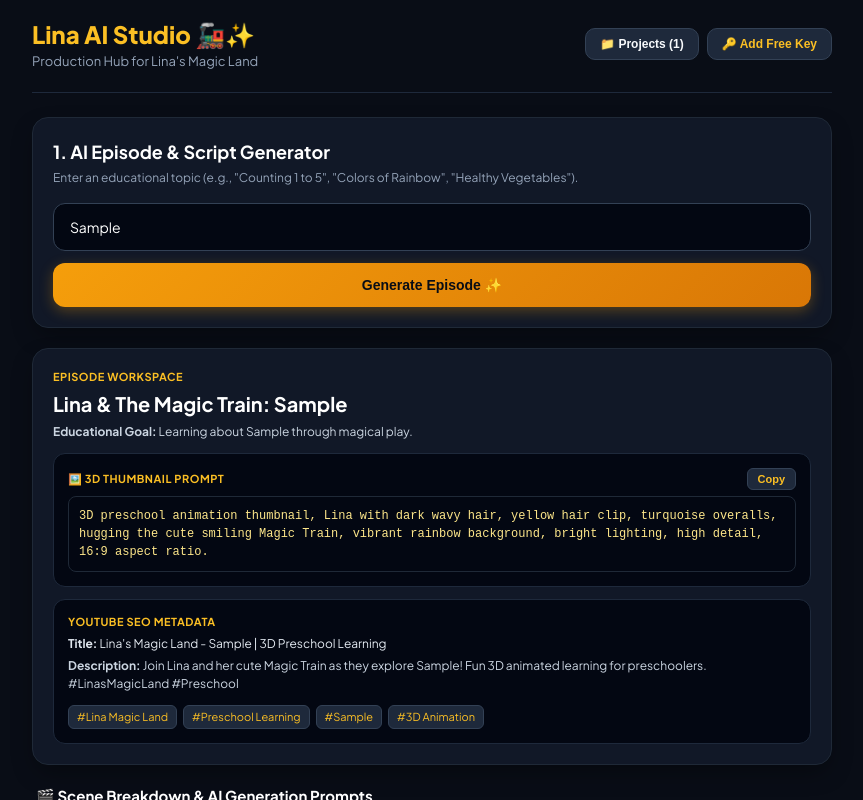
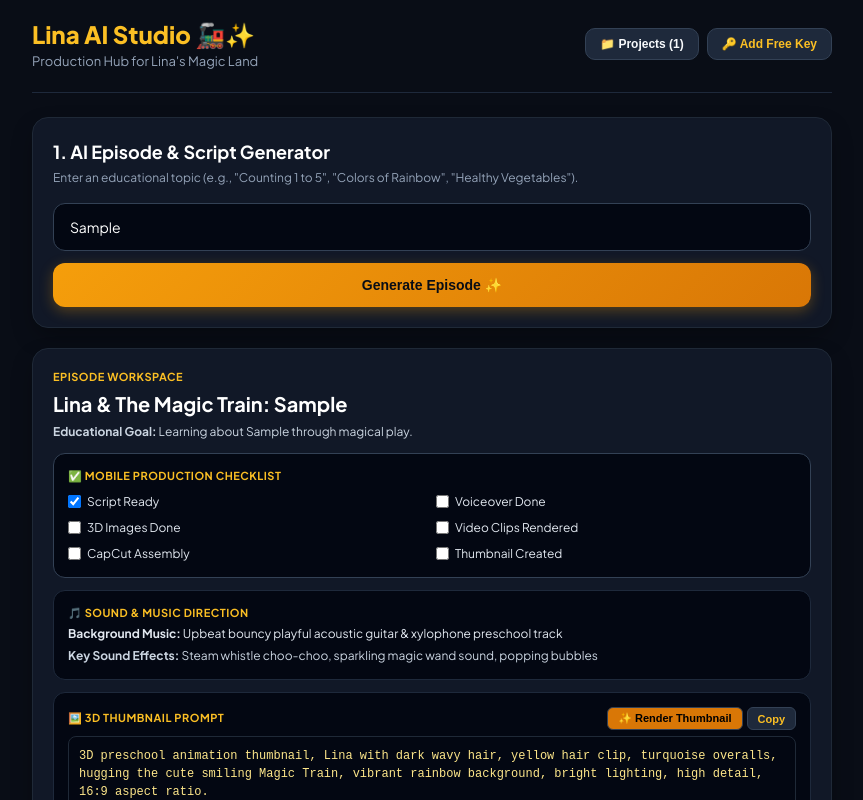
Before and after one commit to Strano98/lina-ai-studio, a Next.js app: page / in a window 1280 px wide. Both pictures are taken after typing "Sample" into the empty fields and a click on the button "Generate Episode ✨". Shown: the top 800 px of the page, without its empty margins (208-1071 px from the left). Built offline with nearby package versions, Linux system fonts and the light colour scheme.

Commit message:
Update page.tsx

```diff
--- a/app/page.tsx
+++ b/app/page.tsx
@@ -18,6 +18,19 @@ export default function StudioDashboard() {
   const [showSaved, setShowSaved] = useState(false);
   const [error, setError] = useState('');
   const [copiedId, setCopiedId] = useState<string | null>(null);
+  const [renderedImages, setRenderedImages] = useState<{ [key: string]: string }>({});
+  const [renderingIndex, setRenderingIndex] = useState<string | null>(null);
+
+  // Production Checklist State
+  const [checklist, setChecklist] = useState({
+    script: true,
+    voiceover: false,
+    images: false,
+    videoClips: false,
+    editing: false,
+    thumbnail: false,
+    uploaded: false
+  });
 
   useEffect(() => {
     const savedKey = localStorage.getItem('LINA_GEMINI_API_KEY');
@@ -62,6 +75,30 @@ export default function StudioDashboard() {
     localStorage.setItem('LINA_SAVED_PROJECTS', JSON.stringify(updated));
   };
 
+  const toggleChecklistItem = (key: keyof typeof checklist) => {
+    setChecklist((prev) => ({ ...prev, [key]: !prev[key] }));
+  };
+
+  const renderFreeImage = (promptText: string, id: string) => {
+    setRenderingIndex(id);
+    // Pollinations AI - 100% Free image generation engine
+    const encodedPrompt = encodeURIComponent(
+      `${promptText}, 3d preschool animation, 8k render, linear lighting, highly detailed`
+    );
+    const imageUrl = `https://image.pollinations.ai/prompt/${encodedPrompt}?width=1280&height=720&nologo=true&seed=${Math.floor(Math.random() * 1000)}`;
+
+    const img = new Image();
+    img.src = imageUrl;
+    img.onload = () => {
+      setRenderedImages((prev) => ({ ...prev, [id]: imageUrl }));
+      setRenderingIndex(null);
+    };
+    img.onerror = () => {
+      setRenderingIndex(null);
+      alert('Error rendering image. Please try again.');
+    };
+  };
+
   const generateProductionPlan = async () => {
     if (!topic.trim()) {
       setError('Please enter a video topic or lesson concept.');
@@ -71,6 +108,16 @@ export default function StudioDashboard() {
     setLoading(true);
     setError('');
     setGeneratedScript(null);
+    setRenderedImages({});
+    setChecklist({
+      script: true,
+      voiceover: false,
+      images: false,
+      videoClips: false,
+      editing: false,
+      thumbnail: false,
+      uploaded: false
+    });
 
     const systemPrompt = `
 You are the lead showrunner for "Lina's Magic Land", a 3D animated educational YouTube series for preschoolers.
@@ -88,10 +135,15 @@ Return ONLY valid JSON matching this exact structure:
     "description": "Engaging description with hashtags",
     "tags": ["Lina Magic Land", "Preschool Learning", "3D Animation", "Educational Video"]
   },
+  "audioPlan": {
+    "bgMusic": "Upbeat cheerful orchestral preschool melody with xylophone and bells",
+    "overallSFX": "Train whistle, magic sparkle chimes, happy giggles"
+  },
   "scenes": [
     {
       "sceneNumber": 1,
       "narration": "Voiceover narrative or Lina/Train dialogue",
+      "sfx": "Train steam whistle choo-choo and magical chime",
       "imagePrompt": "Detailed 3D prompt for image generator including Lina and Magic Train visual consistency",
       "videoPrompt": "Motion description for AI video generator (Runway/Luma style)"
     }
@@ -111,16 +163,22 @@ Return ONLY valid JSON matching this exact structure:
               description: `Join Lina and her cute Magic Train as they explore ${topic}! Fun 3D animated learning for preschoolers. #LinasMagicLand #Preschool`,
               tags: ['Lina Magic Land', 'Preschool Learning', topic, '3D Animation']
             },
+            audioPlan: {
+              bgMusic: "Upbeat bouncy playful acoustic guitar & xylophone preschool track",
+              overallSFX: "Steam whistle choo-choo, sparkling magic wand sound, popping bubbles"
+            },
             scenes: [
               {
                 sceneNumber: 1,
                 narration: "Hello friends! Welcome to Lina's Magic Land! Look, the Magic Train is here!",
+                sfx: "Cheerful train steam whistle 'choo-choo!' and sparkling magic sound",
                 imagePrompt: `3D preschool animation shot of Lina, a 5-year-old girl with wavy dark-brown hair, yellow hair clip, turquoise overalls, waving excitedly next to a colorful friendly Magic Train with glowing wheels, wide angle, bright sunny magical garden, 16:9 aspect ratio.`,
                 videoPrompt: "Lina waves cheerfully as the Magic Train rolls up slowly with puffing star-shaped steam, smooth 3D animation, 8 seconds."
               },
               {
                 sceneNumber: 2,
                 narration: `Today we are going on a journey to learn all about ${topic}! Choo choo!`,
+                sfx: "Train rolling on tracks sound with happy xylophone chime",
                 imagePrompt: `3D preschool animation, Lina riding inside the cheerful open carriage of the Magic Train, pointing happily towards a colorful landscape showing ${topic}, cinematic lighting, 16:9 aspect ratio.`,
                 videoPrompt: "Camera pans alongside the Magic Train moving through a vibrant rainbow track, Lina giggling and clapping, 8 seconds."
               }
@@ -252,7 +310,7 @@ Return ONLY valid JSON matching this exact structure:
         {/* Generated Episode Output */}
         {generatedScript && (
           <div>
-            {/* Overview */}
+            {/* Episode Overview & Audio Plan */}
             <div className="card">
               <span className="label" style={{ color: '#fbbf24' }}>
                 Episode Workspace
@@ -264,13 +322,69 @@ Return ONLY valid JSON matching this exact structure:
                 <strong>Educational Goal:</strong> {generatedScript.learningGoal}
               </p>
 
-              {/* Thumbnail Prompt */}
+              {/* Interactive Production Checklist */}
+              <div className="card-inner" style={{ borderColor: '#334155' }}>
+                <span className="label" style={{ color: '#fbbf24', marginBottom: '8px' }}>
+                  ✅ Mobile Production Checklist
+                </span>
+                <div style={{ display: 'grid', gridTemplateColumns: '1fr 1fr', gap: '8px' }}>
+                  <label style={{ fontSize: '12px', color: '#e2e8f0', display: 'flex', alignItems: 'center', gap: '6px' }}>
+                    <input type="checkbox" checked={checklist.script} onChange={() => toggleChecklistItem('script')} />
+                    Script Ready
+                  </label>
+                  <label style={{ fontSize: '12px', color: '#e2e8f0', display: 'flex', alignItems: 'center', gap: '6px' }}>
+                    <input type="checkbox" checked={checklist.voiceover} onChange={() => toggleChecklistItem('voiceover')} />
+                    Voiceover Done
+                  </label>
+                  <label style={{ fontSize: '12px', color: '#e2e8f0', display: 'flex', alignItems: 'center', gap: '6px' }}>
+                    <input type="checkbox" checked={checklist.images} onChange={() => toggleChecklistItem('images')} />
+                    3D Images Done
+                  </label>
+                  <label style={{ fontSize: '12px', color: '#e2e8f0', display: 'flex', alignItems: 'center', gap: '6px' }}>
+                    <input type="checkbox" checked={checklist.videoClips} onChange={() => toggleChecklistItem('videoClips')} />
+                    Video Clips Rendered
+                  </label>
+                  <label style={{ fontSize: '12px', color: '#e2e8f0', display: 'flex', alignItems: 'center', gap: '6px' }}>
+                    <input type="checkbox" checked={checklist.editing} onChange={() => toggleChecklistItem('editing')} />
+                    CapCut Assembly
+                  </label>
+                  <label style={{ fontSize: '12px', color: '#e2e8f0', display: 'flex', alignItems: 'center', gap: '6px' }}>
+                    <input type="checkbox" checked={checklist.thumbnail} onChange={() => toggleChecklistItem('thumbnail')} />
+                    Thumbnail Created
+                  </label>
+                </div>
+              </div>
+
+              {/* Audio & Music Recommendations */}
+              {generatedScript.audioPlan && (
+                <div className="card-inner">
+                  <span className="label" style={{ color: '#fbbf24' }}>
+                    🎵 Sound & Music Direction
+                  </span>
+                  <p style={{ fontSize: '12px', color: '#e2e8f0', marginBottom: '4px' }}>
+                    <strong>Background Music:</strong> {generatedScript.audioPlan.bgMusic}
+                  </p>
+                  <p style={{ fontSize: '12px', color: '#cbd5e1' }}>
+                    <strong>Key Sound Effects:</strong> {generatedScript.audioPlan.overallSFX}
+                  </p>
+                </div>
+              )}
+
+              {/* Thumbnail Prompt & Free Renderer */}
               {generatedScript.thumbnailPrompt && (
                 <div className="card-inner">
                   <div className="flex-between" style={{ marginBottom: '6px' }}>
                     <span className="label" style={{ color: '#fbbf24', margin: 0 }}>
                       🖼️ 3D Thumbnail Prompt
                     </span>
+                    <div style={{ display: 'flex', gap: '4px' }}>
+                      <button
+                        onClick={() => renderFreeImage(generatedScript.thumbnailPrompt, 'thumb-img')}
+                        className="btn-copy"
+                        style={{ backgroundColor: '#d97706', color: '#000000' }}
+                      >
+                        {renderingIndex === 'thumb-img' ? 'Rendering...' : '✨ Render Thumbnail'}
+                      </button>
                       <button
                         onClick={() => copyToClipboard(generatedScript.thumbnailPrompt, 'thumb-btn')}
                         className="btn-copy"
@@ -278,7 +392,18 @@ Return ONLY valid JSON matching this exact structure:
                         {copiedId === 'thumb-btn' ? 'Copied! ✅' : 'Copy'}
                       </button>
                     </div>
+                  </div>
                   <div className="prompt-box">{generatedScript.thumbnailPrompt}</div>
+
+                  {renderedImages['thumb-img'] && (
+                    <div style={{ marginTop: '10px' }}>
+                      <img
+                        src={renderedImages['thumb-img']}
+                        alt="3D Thumbnail Preview"
+                        style={{ width: '100%', borderRadius: '10px', border: '1px solid #334155' }}
+                      />
+                    </div>
+                  )}
                 </div>
               )}
 
@@ -308,19 +433,44 @@ Return ONLY valid JSON matching this exact structure:
               🎬 Scene Breakdown & AI Generation Prompts
             </h3>
 
-            {generatedScript.scenes.map((scene: any, idx: number) => (
+            {generatedScript.scenes.map((scene: any, idx: number) => {
+              const sceneId = `scene-${idx}`;
+              return (
                 <div key={scene.sceneNumber || idx} className="card">
-                <div className="flex-between" style={{ borderBottom: '1px solid #1f2937', paddingBottom: '8px', marginBottom: '12px' }}>
+                  <div
+                    className="flex-between"
+                    style={{ borderBottom: '1px solid #1f2937', paddingBottom: '8px', marginBottom: '12px' }}
+                  >
                     <span className="label" style={{ color: '#fbbf24', margin: 0 }}>
                       Scene {scene.sceneNumber || idx + 1}
                     </span>
+                    <div style={{ display: 'flex', gap: '6px' }}>
+                      <button
+                        onClick={() => renderFreeImage(scene.imagePrompt, sceneId)}
+                        className="btn-copy"
+                        style={{ backgroundColor: '#d97706', color: '#000000' }}
+                      >
+                        {renderingIndex === sceneId ? 'Rendering...' : '✨ Render 3D Image'}
+                      </button>
                       <button
                         onClick={() => copyToClipboard(scene.imagePrompt, `img-${idx}`)}
                         className="btn-copy"
                       >
-                    {copiedId === `img-${idx}` ? 'Copied! ✅' : 'Copy Image Prompt'}
+                        {copiedId === `img-${idx}` ? 'Copied! ✅' : 'Copy Prompt'}
                       </button>
                     </div>
+                  </div>
+
+                  {/* Rendered Image Output */}
+                  {renderedImages[sceneId] && (
+                    <div style={{ marginBottom: '12px' }}>
+                      <img
+                        src={renderedImages[sceneId]}
+                        alt={`Scene ${scene.sceneNumber}`}
+                        style={{ width: '100%', borderRadius: '10px', border: '1px solid #334155' }}
+                      />
+                    </div>
+                  )}
 
                   <div style={{ marginBottom: '10px' }}>
                     <div className="flex-between" style={{ marginBottom: '4px' }}>
@@ -338,6 +488,15 @@ Return ONLY valid JSON matching this exact structure:
                     <div className="narration-box">"{scene.narration}"</div>
                   </div>
 
+                  {scene.sfx && (
+                    <div style={{ marginBottom: '10px' }}>
+                      <span className="label">Scene Sound Effects (SFX)</span>
+                      <div className="narration-box" style={{ fontStyle: 'normal', color: '#fbbf24' }}>
+                        🔊 {scene.sfx}
+                      </div>
+                    </div>
+                  )}
+
                   <div style={{ marginBottom: '10px' }}>
                     <span className="label">3D Image Generator Prompt</span>
                     <div className="prompt-box">{scene.imagePrompt}</div>
@@ -350,7 +509,8 @@ Return ONLY valid JSON matching this exact structure:
                     </div>
                   </div>
                 </div>
-            ))}
+              );
+            })}
           </div>
         )}
       </main>
```
Lines whose indentation alone changed are shown as unchanged.
